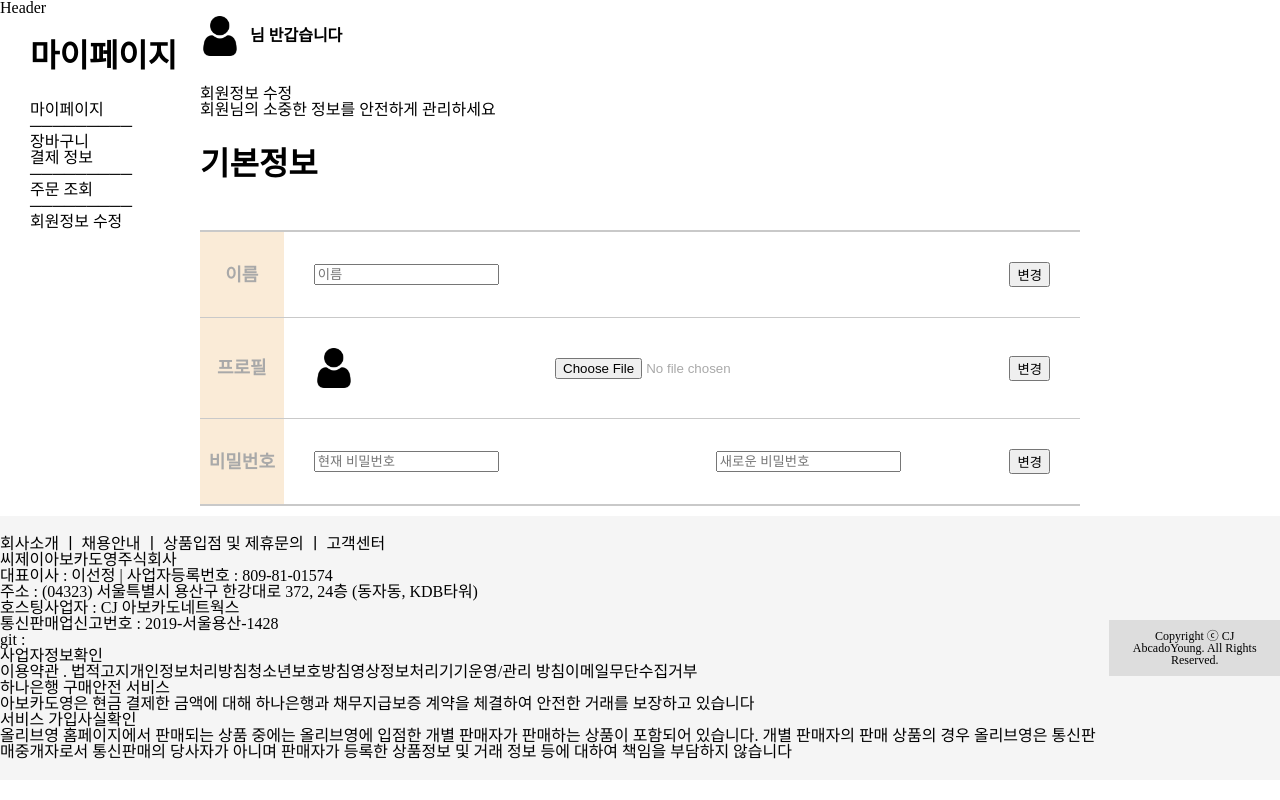
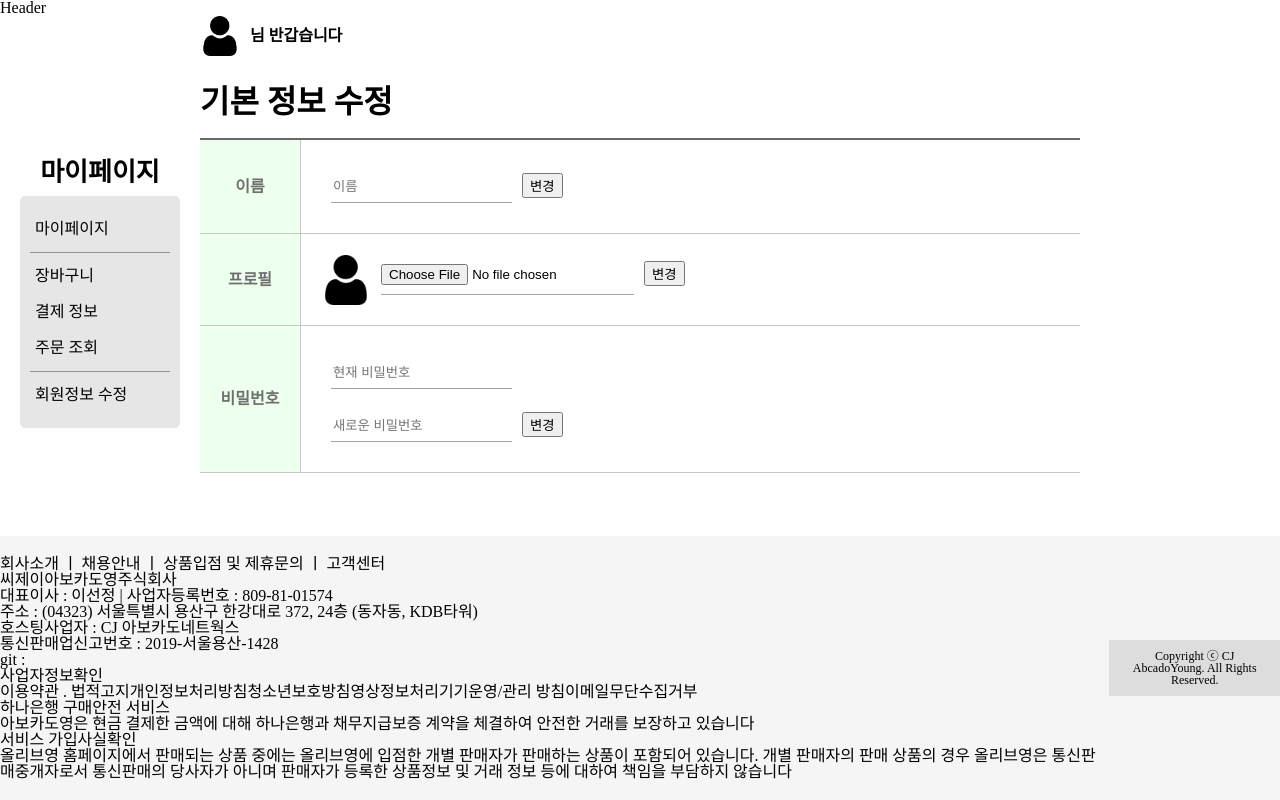
Before and after one commit to KDT1-FE/KDT5-M5, a React (Vite) app: page /mypage/changeMyInfo in a window 1280 px wide. Built offline with nearby package versions, Linux system fonts and the light colour scheme; no server answers.

Commit message:
마이페이지 CSS 적용 / 로그인 로직 수정

```diff
--- a/src/components/login/Login.jsx
+++ b/src/components/login/Login.jsx
@@ -15,9 +15,8 @@ const Login = () => {
       if (res.user.email === ADMIN_EMAIL) {
         location.replace('/admin')
       } else {
-        history.back()
+        location.assign('/')
       }
-      // 로그인 성공시 이전화면으로
     } else {
       alert(`${res}`)
     }
--- a/src/components/myPage/MyMenu.jsx
+++ b/src/components/myPage/MyMenu.jsx
@@ -1,32 +1,60 @@
 import React from 'react'
 import './myMenu.css'
+import styled from 'styled-components'
 
 const MyMenu = () => {
   return (
     <div className="my-menu">
+      <Wrapper>
         <h2>마이페이지</h2>
         <ul>
+          <div>
             <li>
               <a href="/mypage">마이페이지</a>
             </li>
-        <li>─────────</li>
+          </div>
+
+          <div>
             <li>
               <a href="/cart">장바구니</a>
             </li>
             <li>
               <a href="/mypage/paymentMethod">결제 정보</a>
             </li>
-        <li>─────────</li>
             <li>
               <a href="/mypage/getOrderList">주문 조회</a>
             </li>
-        <li>─────────</li>
+          </div>
+
           <li>
             <a href="/mypage/changeMyInfo">회원정보 수정</a>
           </li>
         </ul>
+      </Wrapper>
     </div>
   )
 }
 
+const Wrapper = styled.div`
+  li {
+    margin: 10px 0;
+    padding: 5px;
+    border-radius: 5px;
+  }
+
+  li:hover {
+    background-color: #c9c9c9;
+  }
+
+  ul div {
+    border-bottom: 1px solid #929292;
+  }
+
+  ul {
+    background-color: #e6e6e6;
+    padding: 10px;
+    border-radius: 5px;
+  }
+`
+
 export default MyMenu
--- a/src/components/myPage/changeMyInfo/ChangeInput.jsx
+++ b/src/components/myPage/changeMyInfo/ChangeInput.jsx
@@ -1,8 +1,8 @@
 import React, { useEffect, useState } from 'react'
 import { userInfo } from '../../../store/UserAPI'
-import './changeInput.css'
 
 import userImg from '../../../img/user.png'
+import styled from 'styled-components'
 
 const ChangeInput = () => {
   const [userData, setUserData] = useState('')
@@ -59,17 +59,16 @@ const ChangeInput = () => {
   }, [])
 
   return (
-    <div className="change-info">
-      <h1>회원정보 수정</h1>
-      <p>회원님의 소중한 정보를 안전하게 관리하세요</p>
-      <h2>기본정보</h2>
+    <Wrapper>
+      <h2>기본 정보 수정</h2>
 
-      <div className="info">
-        <div className="info-input">
-          <div className="info-menu">이름</div>
-          <div className="info-data">
-            {userData.displayName}
+      <div className="sub-wrapper">
+        <InfoWrapper>
+          <p>이름</p>
+          <DataWrapper>
+            <div>{userData.displayName}</div>
 
+            <div>
               <input
                 type="text"
                 placeholder="이름"
@@ -86,33 +85,39 @@ const ChangeInput = () => {
                 변경
               </button>
             </div>
-        </div>
+          </DataWrapper>
+        </InfoWrapper>
 
-        <div className="info-input">
-          <div className="info-menu">프로필</div>
-          <div className="info-data">
+        <InfoWrapper>
+          <p>프로필</p>
+          <DataWrapper>
             <img
               // src={`${userData.profileImg ? userData.profileImg : userImg}`}
               src={`${profileImg ? profileImg : userImg}`}
               alt="profileImg"
             />
+            <div>
               <input
                 type="file"
                 onChange={e => {
                   uploadImg(e)
                 }}
               />
+
               <button
                 type="button"
                 onClick={changeUserInfo}>
                 변경
               </button>
             </div>
-        </div>
+          </DataWrapper>
+        </InfoWrapper>
 
-        <div className="info-input">
-          <div className="info-menu">비밀번호</div>
-          <div className="info-data">
+        <InfoWrapper>
+          <p>비밀번호</p>
+
+          <DataWrapper>
+            <div>
               <input
                 type="password"
                 placeholder="현재 비밀번호"
@@ -140,16 +145,67 @@ const ChangeInput = () => {
                   })
                 }}
               />
+
               <button
                 type="button"
                 onClick={changeUserInfo}>
                 변경
               </button>
             </div>
+          </DataWrapper>
+        </InfoWrapper>
       </div>
-      </div>
-    </div>
+    </Wrapper>
   )
 }
 
+const Wrapper = styled.div`
+  min-height: calc(100vh - 350px);
+  h2 {
+    font-size: 32px;
+    margin-bottom: 20px;
+    font-weight: bold;
+  }
+  .sub-wrapper {
+    border-top: 2px solid #696969;
+  }
+`
+
+const InfoWrapper = styled.div`
+  display: flex;
+  border-bottom: 1px solid #c7c7c7;
+
+  p {
+    background-color: #edffed;
+    min-width: 100px;
+    display: flex;
+    align-items: center;
+    justify-content: center;
+    line-height: 80px;
+    border-right: 1px solid #c7c7c7;
+
+    color: #707070;
+    font-weight: bold;
+  }
+  img {
+    width: 50px;
+    height: 50px;
+    display: inline-block;
+  }
+`
+
+const DataWrapper = styled.div`
+  display: flex;
+  align-items: center;
+
+  padding: 20px;
+
+  input {
+    margin: 10px;
+    border: none;
+    border-bottom: 1px solid #a5a5a5;
+    height: 30px;
+  }
+`
+
 export default ChangeInput
--- a/src/components/myPage/changeMyInfo/changeInput.css
+++ /dev/null
@@ -1,44 +0,0 @@
-.change-info p {
-  margin-bottom: 30px;
-}
-
-.change-info h2 {
-  font-size: 32px;
-  margin-bottom: 20px;
-}
-
-.info {
-  border-top: 2px solid #c9c9c9;
-
-  border-bottom: 2px solid #c9c9c9;
-}
-
-.info-input {
-  display: flex;
-  background-color: antiquewhite;
-  align-items: center;
-  border-bottom: 1px solid #c9c9c9;
-}
-
-.info-input:last-child {
-  border-bottom: none;
-}
-
-.info-input img {
-  width: 40px;
-}
-
-.info-menu {
-  width: 100px;
-  text-align: center;
-}
-
-.info-data {
-  width: 100%;
-
-  background-color: #fff;
-  display: flex;
-  align-items: center;
-  justify-content: space-between;
-  padding: 30px;
-}
--- a/src/components/myPage/getOrderList/OrderDetailItem.jsx
+++ b/src/components/myPage/getOrderList/OrderDetailItem.jsx
@@ -36,35 +36,60 @@ const OrderDetailItem = () => {
         />
         <p>제품 정보</p>
         <ul>
-          <li>title: {title}</li>
-          <li>price: {price}</li>
-          <li>description: {description}</li>
-          <li>tags: {tags}</li>
+          <li>
+            <span>제품명</span> {title}
+          </li>
+          <li>
+            <span>가격</span> {price}
+          </li>
+          <li>
+            <span>제품설명</span> {description}
+          </li>
+          <li>
+            <span>태그</span>{' '}
+            {tags
+              ? tags.map(tag => {
+                  return `# ${tag} `
+                })
+              : null}
+          </li>
         </ul>
 
         <p>거래 계좌 정보</p>
         <ul>
-          <li>bankName : {bankName}</li>
-          <li>bankCode : {bankCode}</li>
-          <li>accountNumber : {accountNumber}</li>
+          <li>
+            <span>은행</span> {bankName}
+          </li>
+          <li>
+            <span>은행 코드</span> {bankCode}
+          </li>
+          <li>
+            <span>계좌 번호</span> {accountNumber}
+          </li>
         </ul>
 
         <p>거래 정보</p>
         <ul>
-          <li>{done ? '구매 확정' : isCanceled ? '구매 취소' : '배송 중'}</li>
+          <li>
+            <span>거래 여부</span>
+            {done ? '구매 확정' : isCanceled ? '구매 취소' : '배송 중'}
+          </li>
 
           {done ? null : isCanceled ? null : (
             <li>
-              취소하기 : <OrderCancel detailId={detailId} />
+              <span>구매 취소</span> <OrderCancel detailId={detailId} />
             </li>
           )}
           {done ? null : isCanceled ? null : (
             <li>
-              거래 확정 : <OrderOk detailId={detailId} />
+              <span>구매 확정</span> <OrderOk detailId={detailId} />
             </li>
           )}
 
-          <li>timePaid : {timePaid}</li>
+          <li>
+            <span>거래 날짜</span>{' '}
+            {`${timePaid ? timePaid.split('T', 1) : null}`}
+          </li>
         </ul>
       </SubWrapper>
     </Wrapper>
@@ -75,15 +100,34 @@ export default OrderDetailItem
 
 const Wrapper = styled.div`
   h1 {
+    font-size: 32px;
     margin-bottom: 20px;
+    font-weight: bold;
   }
 `
 
 const SubWrapper = styled.div`
+  p {
+    font-weight: bold;
+    border-bottom: 2px solid black;
+    margin-bottom: 5px;
+    line-height: 30px;
+  }
+  span {
+    display: inline-block;
+    width: 100px;
+    color: #7a7a7a;
+  }
   img {
-    width: 300px;
+    width: 500px;
   }
   ul {
     margin-bottom: 20px;
+    padding-bottom: 10px;
+    border-bottom: 1px solid #888888;
+  }
+
+  li {
+    line-height: 30px;
   }
 `
--- a/src/components/myPage/getOrderList/OrderItem.jsx
+++ b/src/components/myPage/getOrderList/OrderItem.jsx
@@ -3,13 +3,17 @@ import React from 'react'
 import styled from 'styled-components'
 
 const OrderItem = ({ purchase }) => {
-  console.log(purchase)
   const { detailId, product, timePaid, done, isCanceled } = purchase
   return (
+    <li>
       <LiWrapper
         onClick={() => {
           location.assign(`./getOrderList/${detailId}`)
         }}>
+        <div className="done">
+          {done ? '구매 확정' : isCanceled ? '구매 취소' : '배송 중'}
+        </div>
+        <div className="product">
           <img
             src={product.thumbnail}
             alt="제품 썸네일"
@@ -18,19 +22,28 @@ const OrderItem = ({ purchase }) => {
             <div>제품명 : {product.title}</div>
             <div>가격 : {product.price} 원</div>
             <div>거래 날짜 : {`${timePaid.split('T', 1)}`}</div>
-        <div>{done ? '구매 확정' : isCanceled ? '구매 취소' : '배송 중'}</div>
           </SubWrapper>
+        </div>
       </LiWrapper>
+    </li>
   )
 }
 
-const LiWrapper = styled.li`
+const LiWrapper = styled.div`
+  padding: 10px;
+  cursor: pointer;
+
+  .product {
     display: flex;
     align-items: center;
     gap: 10px;
-  margin-bottom: 10px;
-  cursor: pointer;
-
+  }
+  .done {
+    margin: 10px;
+    padding-bottom: 10px;
+    font-weight: bold;
+    border-bottom: 1px solid #b1b1b1;
+  }
   img {
     width: 100px;
   }
--- a/src/components/myPage/getOrderList/OrderList.jsx
+++ b/src/components/myPage/getOrderList/OrderList.jsx
@@ -1,6 +1,7 @@
 import React, { useEffect, useState } from 'react'
 import { productsPurchase } from '../../../store/ProductTransactions'
 import OrderItem from './OrderItem'
+import styled from 'styled-components'
 
 const OrderList = () => {
   const [purchase, setPurchase] = useState([])
@@ -14,7 +15,7 @@ const OrderList = () => {
   }, [])
 
   return (
-    <div>
+    <Wrapper>
       <h1>제품 전체 거래 내역</h1>
       <ul>
         {purchase.map((item, index) => (
@@ -24,8 +25,27 @@ const OrderList = () => {
           />
         ))}
       </ul>
-    </div>
+    </Wrapper>
   )
 }
 
+const Wrapper = styled.div`
+  h1 {
+    font-size: 32px;
+    margin-bottom: 20px;
+    font-weight: bold;
+  }
+
+  li {
+    border: 1px solid #b1b1b1;
+    border-radius: 5px;
+    margin-bottom: 10px;
+  }
+
+  li:hover {
+    cursor: pointer;
+    background-color: #ebebeb;
+  }
+`
+
 export default OrderList
--- a/src/components/myPage/myMenu.css
+++ b/src/components/myPage/myMenu.css
@@ -1,13 +1,13 @@
 .my-menu {
   margin-right: 30px;
   position: fixed;
-  top: 30px;
-  left: 30px;
-  min-width: 200px;
+  top: 150px;
+  left: 20px;
+  min-width: 160px;
 }
 
 .my-menu h2 {
-  font-size: 32px;
+  font-size: 26px;
   font-weight: bold;
-  margin-bottom: 30px;
+  text-align: center;
 }
--- a/src/pages/MyPage/PaymentMethod.css
+++ b/src/pages/MyPage/PaymentMethod.css
@@ -3,6 +3,7 @@
   justify-content: center;
   align-items: center;
   margin: 80px 0 150px 0;
+  min-height: calc(100vh - 550px);
 }
 
 .mypage__account--container {
@@ -111,10 +112,9 @@
 .form label {
   display: block;
   margin-bottom: 10px;
-
 }
 
-  .form input[type="text"] {
+.form input[type='text'] {
   width: 285px;
   padding: 5px;
   border: 1px solid #ccc;
@@ -131,7 +131,6 @@
   border: none;
   border-radius: 4px;
   cursor: pointer;
-
 }
 
 .modal__close-btn {
```
Lines whose indentation alone changed are shown as unchanged.
